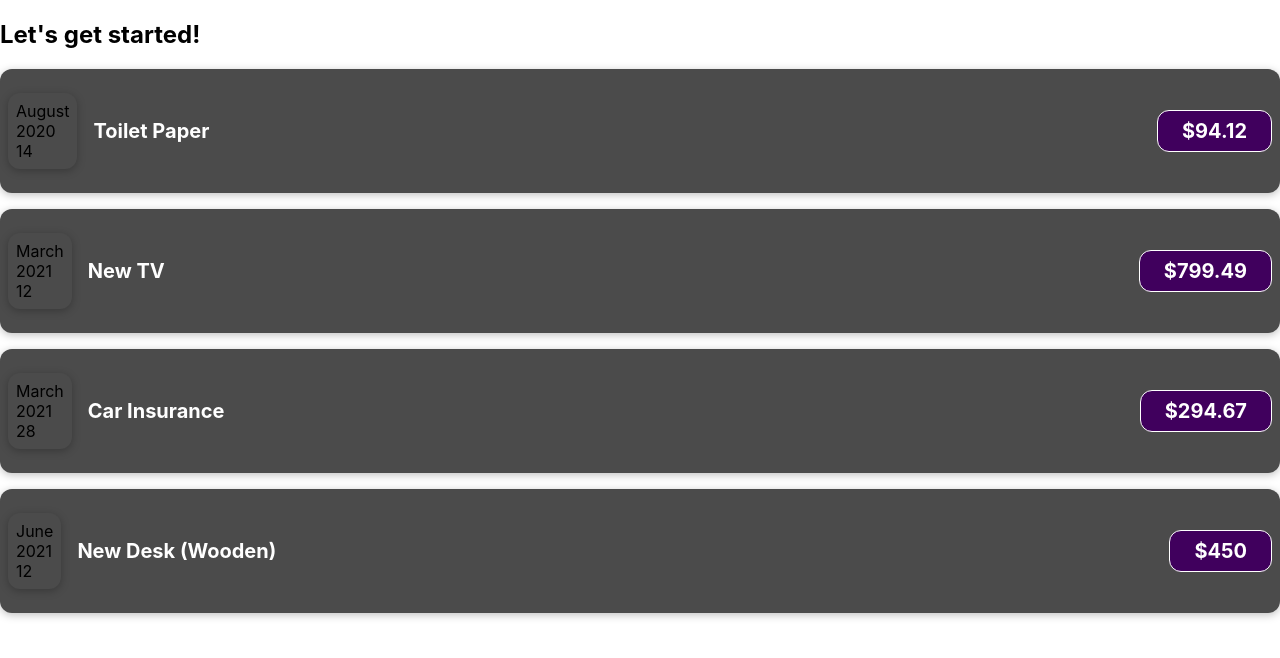
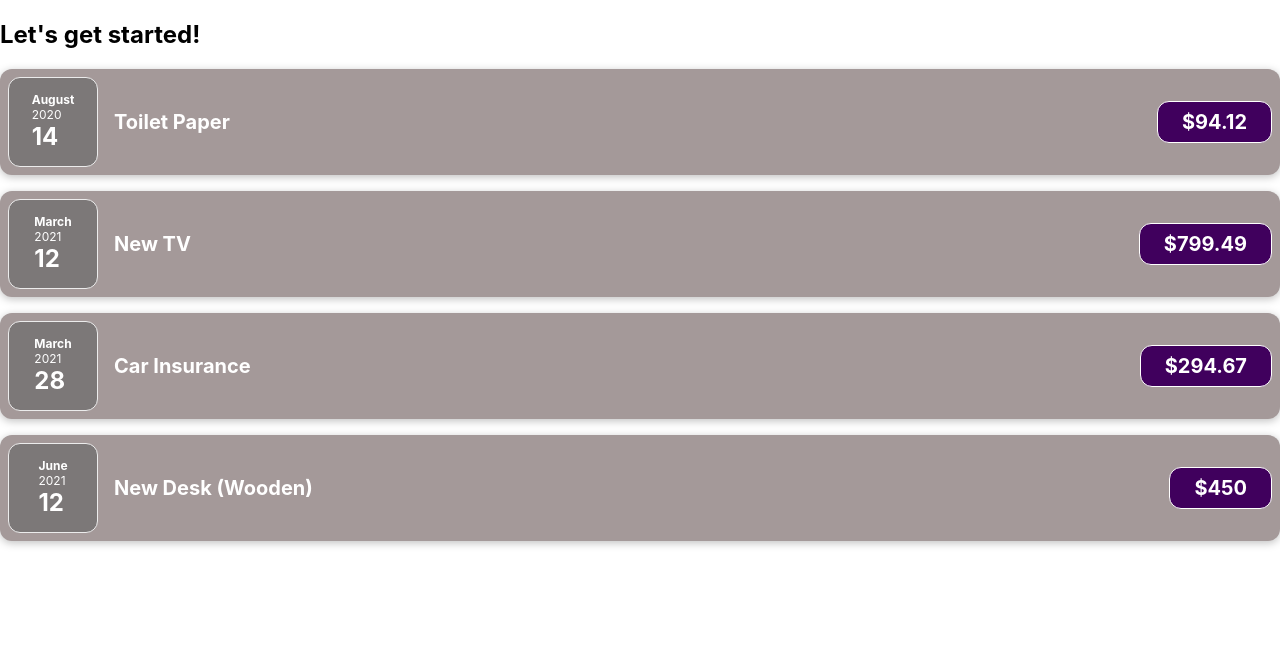
Before and after one commit to asmaaadel0/Expense-Tracker, a React (Create React App) app: page / in a window 1280 px wide. Shown: the top 658 px of the page. Built offline with nearby package versions, Linux system fonts and the light colour scheme.

Commit message:
update css

```diff
--- a/src/components/ExpenseDate.css
+++ b/src/components/ExpenseDate.css
@@ -4,7 +4,7 @@
     width: 5.5rem;
     height: 5.5rem;
     border: 1px solid #ececec;
-  background-color: #2a2a2a;
+    background-color: #7c7878;
     color: white;
     border-radius: 12px;
     align-items: center;
--- a/src/components/ExpenseDate.js
+++ b/src/components/ExpenseDate.js
@@ -1,18 +1,18 @@
-import './ExpenseDate.css';
+import './ExpenseDate.css'
 
 function ExpenseDate (props) {
-  const month = props.date.toLocaleString ('en-US', {month: 'long'});
-  const day = props.date.toLocaleString ('en-US', {day: '2-digit'});
-  const year = props.date.getFullYear ();
+  const month = props.date.toLocaleString('en-US', { month: 'long' })
+  const day = props.date.toLocaleString('en-US', { day: '2-digit' })
+  const year = props.date.getFullYear()
 
   return (
-    <div className="expense-item">
+    <div className='expense-date'>
       <div>
-        <div>{month}</div>
-        <div>{year}</div>
-        <div>{day}</div>
-      </div>
+        <div className='expense-date__month'> {month} </div>{' '}
+        <div className='expense-date__year'> {year} </div>{' '}
+        <div className='expense-date__day'> {day} </div>{' '}
+      </div>{' '}
     </div>
-  );
+  )
 }
-export default ExpenseDate;
+export default ExpenseDate
--- a/src/components/ExpenseItem.css
+++ b/src/components/ExpenseItem.css
@@ -6,7 +6,7 @@
     padding: 0.5rem;
     margin: 1rem 0;
     border-radius: 12px;
-  background-color: #4b4b4b;
+    background-color: #a49999;
 }
 
 .expense-item__description {
@@ -44,11 +44,9 @@
         justify-content: flex-start;
         flex: 1;
     }
-
     .expense-item__description h2 {
         font-size: 1.25rem;
     }
-
     .expense-item__price {
         font-size: 1.25rem;
         padding: 0.5rem 1.5rem;
```
Lines whose indentation alone changed are shown as unchanged.
